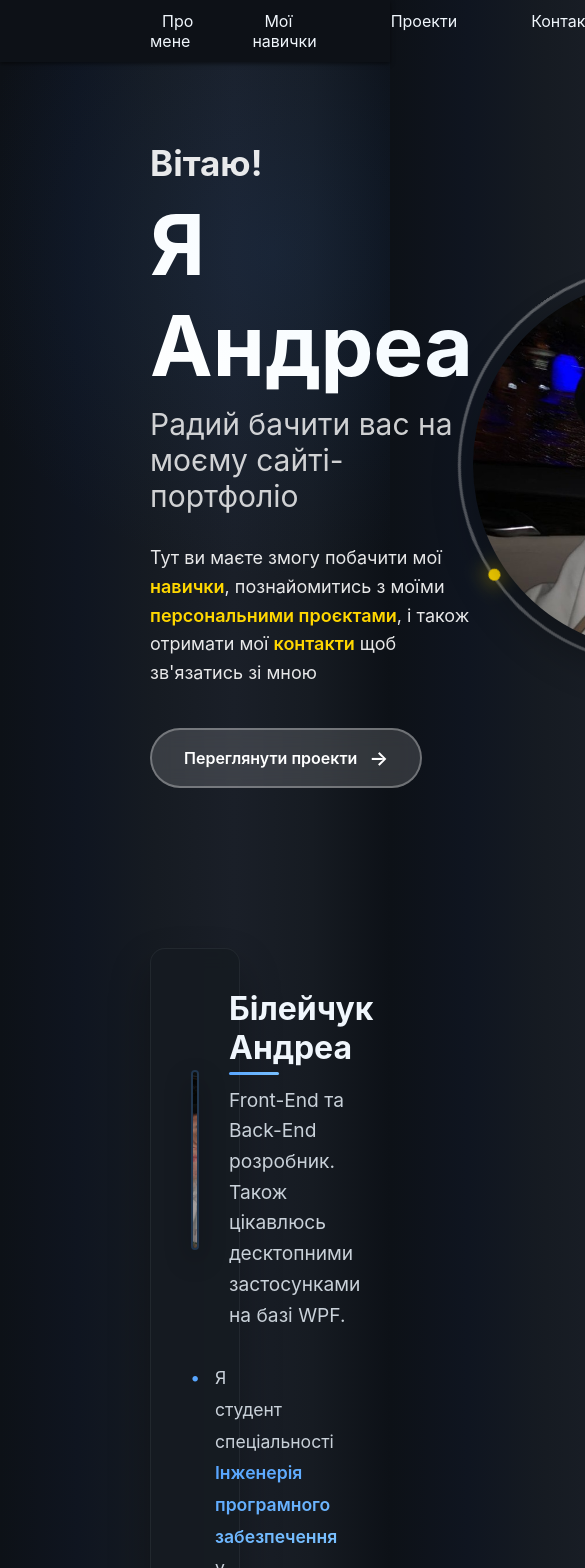
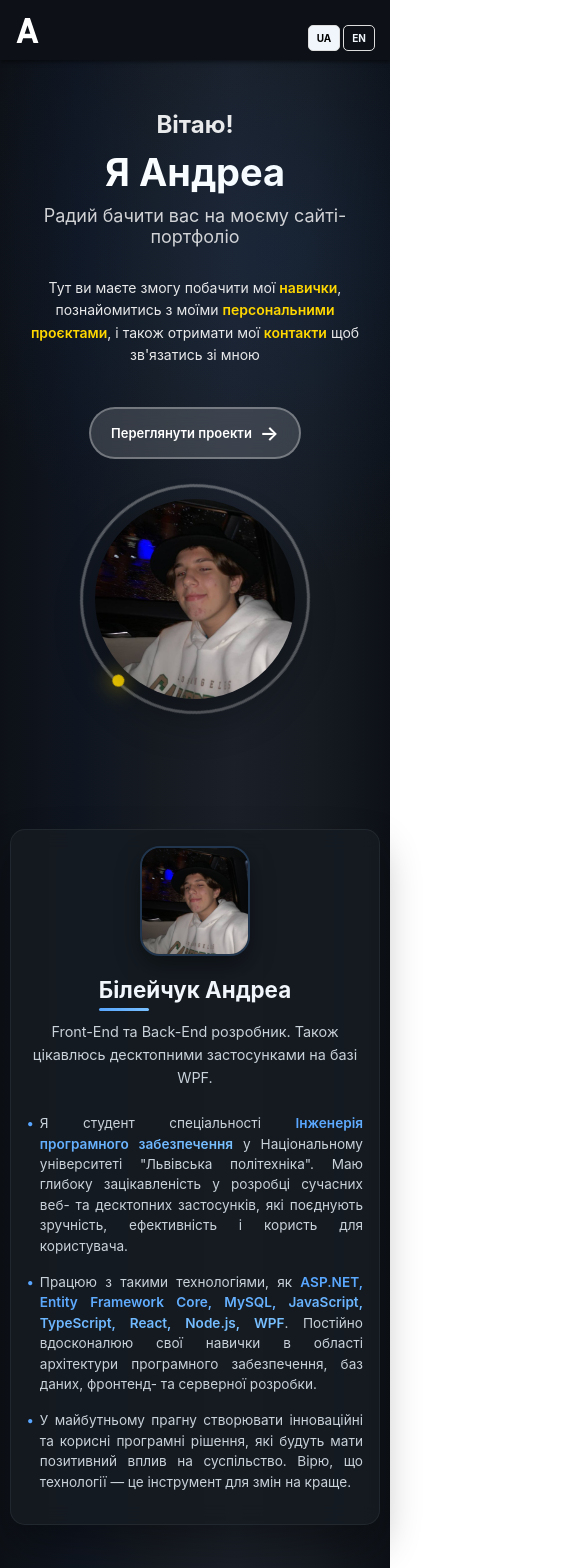
Before and after one commit to AndreaBileichuk/andrea-dev-portfolio, a React (Create React App) app: page / in a window 390 px wide. Shown: the top 1568 px of the page, 585 px wide, since content can reach past the window. Built offline with nearby package versions, Linux system fonts and the light colour scheme.

Commit message:
Add adaptivity. First version is ready for deployment.

```diff
--- a/src/components/About/About.module.css
+++ b/src/components/About/About.module.css
@@ -106,3 +106,105 @@
     background-clip: text;
     -webkit-text-fill-color: transparent;
 }
+
+/* 1200px і менше — трохи зменшуємо відступи */
+@media (max-width: 1200px) {
+    .container {
+        margin-inline: 80px;
+        padding: 2rem;
+    }
+
+    .photo img {
+        width: 160px;
+        height: 160px;
+    }
+
+    .photo h2 {
+        font-size: 1.8rem;
+    }
+
+    .photo p {
+        font-size: 1.1rem;
+    }
+}
+
+/* 992px і менше — фото під текстом */
+@media (max-width: 992px) {
+    .container {
+        margin-inline: 40px;
+        padding: 1.8rem;
+    }
+
+    .photo {
+        flex-direction: column;
+        text-align: center;
+        gap: 20px;
+    }
+
+    .photo_content {
+        text-align: center;
+    }
+
+    .photo img {
+        width: 150px;
+        height: 150px;
+    }
+
+    .info p {
+        font-size: 1rem;
+        padding-left: 1rem;
+    }
+}
+
+/* 768px і менше — ще компактніше */
+@media (max-width: 768px) {
+    .container {
+        margin-inline: 20px;
+        padding: 1.5rem;
+        gap: 1.5rem;
+    }
+
+    .photo h2 {
+        font-size: 1.6rem;
+    }
+
+    .photo p {
+        font-size: 1rem;
+    }
+
+    .photo img {
+        width: 130px;
+        height: 130px;
+    }
+
+    .info p {
+        font-size: 0.95rem;
+        padding-left: 0.8rem;
+    }
+}
+
+/* 480px і менше — мобілка */
+@media (max-width: 480px) {
+    .container {
+        margin-inline: 10px;
+        padding: 1rem;
+    }
+
+    .photo img {
+        width: 110px;
+        height: 110px;
+    }
+
+    .photo h2 {
+        font-size: 1.4rem;
+    }
+
+    .photo p {
+        font-size: 0.9rem;
+    }
+
+    .info p {
+        font-size: 0.85rem;
+        line-height: 1.5;
+    }
+}
--- a/src/components/Contacts/Contacts.module.css
+++ b/src/components/Contacts/Contacts.module.css
@@ -112,3 +112,35 @@
     margin-top: 30px;
     padding-block: 10px;
 }
+
+/* Для планшетів */
+@media (max-width: 1024px) {
+    .contactList {
+        grid-template-columns: repeat(2, 1fr);
+        gap: 1.5rem;
+    }
+}
+
+/* Для телефонів */
+@media (max-width: 600px) {
+    .contactList {
+        grid-template-columns: 1fr;
+        gap: 1rem;
+    }
+
+    .contactItem {
+        padding: 12px 20px;
+        font-size: 0.9rem;
+    }
+
+    .icon {
+        font-size: 1rem;
+        margin-right: 8px;
+    }
+}
+
+@media (max-width: 421px) {
+    .footer p {
+        font-size: 12px;
+    }
+}
--- a/src/components/Contacts/Contacts.tsx
+++ b/src/components/Contacts/Contacts.tsx
@@ -33,15 +33,15 @@ const contacts : Contact[] = [
 
 
 const Contacts = () => {
-    const { t, i18n } = useTranslation();
+    const { t } = useTranslation();
 
     return (
         <>
         <section className={`${styles.contactSection}`} id="contacts">
             <h2 className={styles.title}>{t("contacts")}</h2>
             <ul className={styles.contactList}>
-                {contacts.map(c => {
-                    return <ContactItem  link={c.link} name={c.name} icon = {c.icon}/>
+                {contacts.map((c, i) => {
+                    return <ContactItem key={i} link={c.link} name={c.name} icon = {c.icon}/>
                 })}
             </ul>
         </section>
--- a/src/components/Header/Header.module.css
+++ b/src/components/Header/Header.module.css
@@ -2,17 +2,20 @@
     background: #0D1117;
     display: flex;
     justify-content: space-between;
-    padding: 10px 150px;
+    padding: 10px 20px;
     align-items: center;
     box-shadow: 0 2px 4px rgba(0,0,0,0.5);
     position: sticky;
     top: 0;
     z-index: 100;
+    flex-wrap: wrap;
+    min-height: 60px;
 }
 
 .personal_brand_logo {
     width: 30px;
     transition: transform ease-in-out .8s;
+    flex-shrink: 0;
 }
 
 .personal_brand_logo:hover {
@@ -20,21 +23,26 @@
 }
 
 .nav {
+    display: flex;
+    align-items: center;
 }
 
-.nav ul{
+.nav ul {
     width: 100%;
     display: flex;
-    gap: 50px;
+    gap: 20px;
     list-style: none;
     margin: 0;
     padding: 0;
+    flex-wrap: wrap;
 }
 
 .nav a {
     transition: color 0.3s ease;
     padding: 8px 12px;
     border-radius: 4px;
+    white-space: nowrap;
+    font-size: 14px;
 }
 
 .nav a:hover {
@@ -45,17 +53,155 @@
 .language_toggle {
     cursor: pointer;
     display: flex;
-    gap:10px;
+    gap: 10px;
+    flex-shrink: 0;
 }
 
 .language {
     border: 1px solid #ddd;
     border-radius: 5px;
-    padding: 10px;
+    padding: 8px 12px;
     font-weight: bold;
+    font-size: 12px;
+    transition: all 0.3s ease;
 }
 
 .language.active {
     background-color: #F0F6FC;
     color: black;
 }
+
+/* Mobile hamburger menu */
+.mobile_menu_toggle {
+    display: none;
+    flex-direction: column;
+    cursor: pointer;
+    padding: 5px;
+    gap: 3px;
+}
+
+.mobile_menu_toggle span {
+    width: 25px;
+    height: 3px;
+    background-color: #fff;
+    transition: 0.3s;
+    border-radius: 2px;
+}
+
+/* Tablet styles */
+@media screen and (max-width: 1024px) {
+    .header {
+        padding: 10px 40px;
+    }
+
+    .nav ul {
+        gap: 30px;
+    }
+}
+
+/* Small tablet styles */
+@media screen and (max-width: 768px) {
+    .header {
+        padding: 10px 20px;
+        position: relative;
+    }
+
+    .nav ul {
+        gap: 15px;
+    }
+
+    .nav a {
+        font-size: 13px;
+        padding: 6px 10px;
+    }
+
+    .language {
+        padding: 6px 10px;
+        font-size: 11px;
+    }
+}
+
+/* Mobile styles */
+@media screen and (max-width: 640px) {
+    .header {
+        flex-wrap: nowrap;
+    }
+
+    .mobile_menu_toggle {
+        display: flex;
+    }
+
+    .nav {
+        display: none;
+        position: absolute;
+        top: 100%;
+        left: 0;
+        right: 0;
+        background: #0D1117;
+        box-shadow: 0 2px 4px rgba(0,0,0,0.5);
+        padding: 20px;
+        z-index: 99;
+    }
+
+    .nav.active {
+        display: block;
+    }
+
+    .nav ul {
+        flex-direction: column;
+        gap: 10px;
+        width: 100%;
+    }
+
+    .nav a {
+        display: block;
+        padding: 12px 16px;
+        border-radius: 6px;
+        font-size: 16px;
+    }
+
+    .language_toggle {
+        gap: 5px;
+        margin-top: 15px;
+    }
+
+    .language {
+        font-size: 12px;
+        padding: 8px 12px;
+    }
+}
+
+/* Extra small mobile styles */
+@media screen and (max-width: 480px) {
+    .header {
+        padding: 8px 15px;
+    }
+
+    .personal_brand_logo {
+        width: 25px;
+    }
+
+    .language_toggle {
+        gap: 3px;
+    }
+
+    .language {
+        padding: 6px 8px;
+        font-size: 10px;
+    }
+}
+
+/* Large desktop styles */
+@media screen and (min-width: 1200px) {
+    .header {
+        padding: 10px 150px;
+    }
+
+    .nav ul {
+        gap: 50px;
+    }
+
+    .nav a {
+        font-size: 15px;
+    }
+}
--- a/src/components/Projects/Projects.module.css
+++ b/src/components/Projects/Projects.module.css
@@ -103,3 +103,96 @@
 .git_hub_repo:hover {
     opacity: 0.9;
 }
+
+/* 992px і менше — трохи менші картки */
+@media (max-width: 992px) {
+    .projects {
+        gap: 1.5rem;
+        padding-inline: 20px;
+    }
+
+    .project_item img {
+        height: 180px;
+    }
+
+    .project_item h2 {
+        font-size: 1.1rem;
+    }
+}
+
+/* 768px і менше — одна колонка */
+@media (max-width: 768px) {
+    .projects {
+        grid-template-columns: 1fr;
+        gap: 1.5rem;
+        padding-inline: 15px;
+    }
+
+    .project_item {
+        padding: 1rem;
+    }
+
+    .project_item img {
+        height: 160px;
+    }
+
+    .project_item h2 {
+        font-size: 1rem;
+    }
+
+    /* Модалка на мобілці */
+    .modal_content {
+        padding: 1.5rem;
+        max-width: 95vw;
+    }
+
+    .modal_content h2 {
+        font-size: 1.25rem;
+    }
+
+    .modal_content p {
+        font-size: 0.9rem;
+    }
+}
+
+/* 480px і менше — ще компактніше */
+@media (max-width: 480px) {
+    .projects {
+        padding-inline: 10px;
+        gap: 1rem;
+    }
+
+    .project_item {
+        padding: 0.8rem;
+    }
+
+    .project_item img {
+        height: 140px;
+    }
+
+    .project_item h2 {
+        font-size: 0.95rem;
+    }
+
+    .modal_content {
+        padding: 1rem;
+    }
+
+    .modal_content h2 {
+        font-size: 1.1rem;
+    }
+
+    .modal_content p {
+        font-size: 0.85rem;
+    }
+
+    .modal_technology_tag {
+        font-size: 0.75rem;
+        padding: 0.3rem 0.6rem;
+    }
+
+    .git_hub_repo {
+        font-size: 0.8rem;
+        padding: 0.6rem 1.2rem;
+    }
+}
--- a/src/components/Skills/Skills.module.css
+++ b/src/components/Skills/Skills.module.css
@@ -89,3 +89,80 @@
     opacity: 1;
     visibility: visible;
 }
+
+/* 1200px і менше — зменшуємо відступи між колонками */
+@media (max-width: 1200px) {
+    .skills {
+        padding-inline: 100px;
+    }
+
+    .skills_container {
+        column-gap: 8rem;
+    }
+
+    .skill_badge {
+        width: 280px;
+        padding: 0.9rem 2.5rem;
+    }
+}
+
+/* 992px і менше — дві колонки ближче одна до одної */
+@media (max-width: 992px) {
+    .skills {
+        padding-inline: 50px;
+    }
+
+    .skills_container {
+        column-gap: 4rem;
+    }
+
+    .skill_badge {
+        width: 260px;
+        font-size: 0.85rem;
+        padding: 0.8rem 2rem;
+    }
+}
+
+/* 768px і менше — одна колонка */
+@media (max-width: 768px) {
+    .skills {
+        padding-inline: 20px;
+        padding-top: 50px;
+    }
+
+    .skills_container {
+        grid-template-columns: 1fr;
+        column-gap: 0;
+        row-gap: 1rem;
+        justify-items: center;
+    }
+
+    .skill_badge {
+        width: 100%;
+        max-width: 300px;
+    }
+}
+
+/* 480px і менше — дрібніший текст і компактніші бейджі */
+@media (max-width: 480px) {
+    .skills {
+        padding-inline: 10px;
+    }
+
+    .skill_badge {
+        width: 100%;
+        max-width: 270px;
+        font-size: 0.8rem;
+        padding: 0.7rem 1.5rem;
+    }
+
+    .bar {
+        width: 12px;
+        height: 14px;
+    }
+
+    .textOnHover {
+        font-size: 0.7rem;
+        padding: 4px 10px;
+    }
+}
--- a/src/components/Skills/Skills.tsx
+++ b/src/components/Skills/Skills.tsx
@@ -33,8 +33,8 @@ const Skills = () => {
     return (
         <section className={`${s.skills}`} id="skills">
             <div className={s.skills_container}>
-                {projects.map(skill => {
-                    return <SkillBadge name={skill.name} level={skill.level}/>
+                {projects.map((skill, i) => {
+                    return <SkillBadge key={i} name={skill.name} level={skill.level}/>
                 })}
             </div>
         </section>
--- a/src/components/Welcome/Welcome.module.css
+++ b/src/components/Welcome/Welcome.module.css
@@ -199,3 +199,127 @@
     from { transform: translate(-50%, -50%) rotate(0deg); }
     to { transform: translate(-50%, -50%) rotate(360deg); }
 }
+
+/* Базові стилі залишаються, а нижче — адаптація */
+
+@media (max-width: 1200px) {
+    .welcome {
+        padding-inline: 80px;
+    }
+
+    .name {
+        font-size: 64px;
+    }
+
+    .subtitle {
+        font-size: 24px;
+    }
+}
+
+@media (max-width: 992px) {
+    .welcome {
+        flex-direction: column;
+        align-items: center;
+        text-align: center;
+        padding-inline: 40px;
+        padding-block: 60px;
+    }
+
+    .textContent {
+        max-width: 100%;
+    }
+
+    .avatarContainer {
+        margin-top: 40px;
+    }
+
+    .name {
+        font-size: 56px;
+    }
+
+    .subtitle {
+        font-size: 22px;
+    }
+
+    .description {
+        font-size: 16px;
+    }
+}
+
+@media (max-width: 768px) {
+    .welcome {
+        padding-inline: 20px;
+        padding-block: 50px;
+    }
+
+    .greeting {
+        font-size: 28px;
+    }
+
+    .name {
+        font-size: 46px;
+    }
+
+    .subtitle {
+        font-size: 20px;
+    }
+
+    .primaryBtn {
+        padding: 14px 24px;
+        font-size: 14px;
+    }
+
+    .avatar {
+        width: 250px;
+        height: 250px;
+    }
+
+    .avatarRing {
+        width: 280px;
+        height: 280px;
+    }
+
+    .avatarGlow {
+        width: 200px;
+        height: 200px;
+    }
+}
+
+@media (max-width: 480px) {
+    .greeting {
+        font-size: 24px;
+    }
+
+    .name {
+        font-size: 38px;
+    }
+
+    .subtitle {
+        font-size: 18px;
+    }
+
+    .description {
+        font-size: 14px;
+    }
+
+    .primaryBtn {
+        padding: 12px 20px;
+        font-size: 13px;
+        gap: 8px;
+    }
+
+    .avatar {
+        width: 200px;
+        height: 200px;
+    }
+
+    .avatarRing {
+        width: 230px;
+        height: 230px;
+    }
+
+    .avatarGlow {
+        width: 170px;
+        height: 170px;
+    }
+}
--- a/src/components/common/helpers/HelpersStyles.module.css
+++ b/src/components/common/helpers/HelpersStyles.module.css
@@ -10,6 +10,12 @@
 
 .container p {
     margin-bottom: 15px;
+    text-align: justify;
+    text-justify: inter-word;
+    hyphens: auto;
+    -webkit-hyphens: auto;
+    -moz-hyphens: auto;
+    -ms-hyphens: auto;
 }
 
 .container strong {
@@ -34,6 +40,12 @@
     margin-bottom: 8px;
     position: relative;
     color: #e6e6e6;
+    text-align: justify;
+    text-justify: inter-word;
+    hyphens: auto;
+    -webkit-hyphens: auto;
+    -moz-hyphens: auto;
+    -ms-hyphens: auto;
 }
 
 .container li::before {
@@ -44,3 +56,12 @@
     width: 1em;
     margin-left: -1em;
 }
+
+/* Додаткові стилі для покращення читабельності */
+.container p:last-child {
+    text-align-last: left;
+}
+
+.container li:last-child {
+    text-align-last: left;
+}
```
